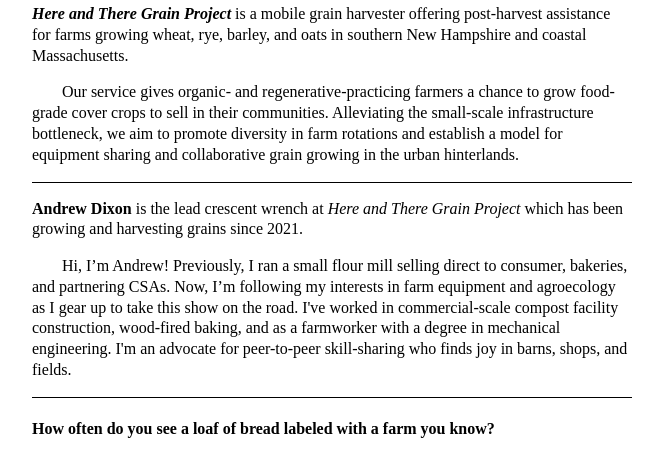
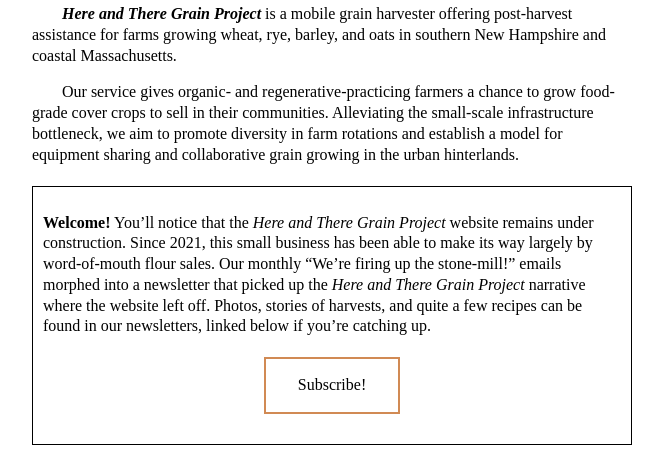
Before and after one commit to drewandrew/here-and-there, a website: page index.html in a window 1280 px wide. Shown: the part 324-782 px from the top of the page, without its empty margins (273-936 px from the left). Drawn offline with Linux system fonts and the light colour scheme.

Commit message:
Make subscribe button center and colored

```diff
--- a/index.css
+++ b/index.css
@@ -44,8 +44,23 @@
   padding-bottom: 16px;
 }
 
-.no-indent {
-  text-indent: 0;
+.button {
+  background-color: white;
+  color: black;
+  border: 2px solid #d18a54ff;
+  padding: 16px 32px;
+  text-align: center;
+  text-decoration: none;
+  display: inline-block;
+  font-size: 16px;
+  margin: 4px 2px;
+  transition-duration: 0.4s;
+  cursor: pointer;
+}
+
+.button:hover {
+  background-color: #d18a54ff;
+  color: white;
 }
 /* end bad practice */
 
--- a/index.html
+++ b/index.html
@@ -21,7 +21,17 @@
       <p class="no-indent">
         <i><b>Here and There Grain Project</b></i> is a mobile grain harvester offering post-harvest assistance for farms growing wheat, rye, barley, and oats in southern New Hampshire and coastal Massachusetts.
       </p>
-      <p class="border-bottom">Our service gives organic- and regenerative-practicing farmers a chance to grow food-grade cover crops to sell in their communities. Alleviating the small-scale infrastructure bottleneck, we aim to promote diversity in farm rotations and establish a model for equipment sharing and collaborative grain growing in the urban hinterlands.</p>
+      <p class="">Our service gives organic- and regenerative-practicing farmers a chance to grow food-grade cover crops to sell in their communities. Alleviating the small-scale infrastructure bottleneck, we aim to promote diversity in farm rotations and establish a model for equipment sharing and collaborative grain growing in the urban hinterlands.</p>
+    </div>
+
+    <div class="construction-warning">
+      <p class="no-indent">
+        <b class="welcome">Welcome!</b> You’ll notice that the <i>Here and There Grain Project</i> website remains under construction. Since 2021, this small business has been able to make its way largely by word-of-mouth flour sales. Our monthly “We’re firing up the stone-mill!” emails morphed into a newsletter that picked up the <i>Here and There Grain Project</i> narrative where the website left off. Photos, stories of harvests, and quite a few recipes can be found in our newsletters, linked below if you’re catching up.
+      </p>
+      <p style="text-align: center"><a class="button" href="http://eepurl.com/ieN2kn">Subscribe!</a></p>
+    </div>
+
+    <div class="section-2">
       <p class="no-indent">
         <b>Andrew Dixon</b> is the lead crescent wrench at <i>Here and There Grain Project</i> which has been growing and harvesting grains since 2021.
       </p>
@@ -33,16 +43,6 @@
       <p>
         Local organic grain growers are just returning to the Northeast. Winter grains grow well here, their hearty grip on soils can prevent erosion during storms and their roots scavenge deep, bringing nutrients upward and organic matter downward. They're an excellent tool for farmers that want to extend rotations to break-up pest and disease cycles, increasing biodiversity, and letting fields fallow longer. This next generation of farmers faces unique challenges and many aspiring grain growers care to understand their farm ecologies, so when you buy your next loaf of bread, can of beer, flip your next flapjack, or eat another bowl of oatmeal or polenta, consider the origins of the ingredients and see if you can't find someone around you who is producing them locally. At the heart of this project is a commitment to supporting small farms.
       </p>
-    </div>
-
-    <div class="construction-warning">
-      <p class="no-indent">
-        <b class="welcome">Welcome!</b> You’ll notice that the <i>Here and There Grain Project</i> website remains under construction. Since 2021, this small business has been able to make its way largely by word-of-mouth flour sales. Our monthly “We’re firing up the stone-mill!” emails morphed into a newsletter that picked up the <i>Here and There Grain Project</i> narrative where the website left off. Photos, stories of harvests, and quite a few recipes can be found in our newsletters, linked below if you’re catching up.
-      </p>
-      <p><a href="http://eepurl.com/ieN2kn">Subscribe!</a></p>
-    </div>
-
-    <div class="section-2">
       <h2>About</h2>
       <div>
         <h4>What we do</h4>
```
